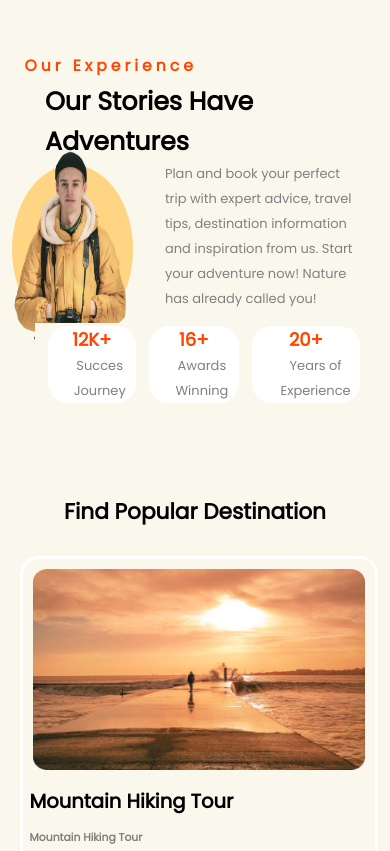
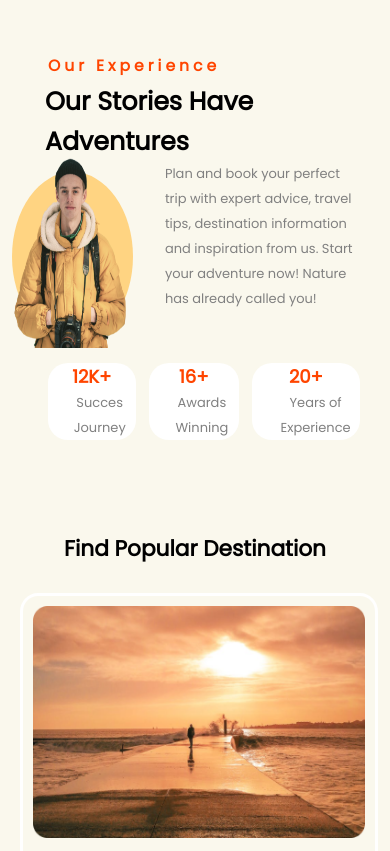
Before and after one commit to techieAyush-TSC/Test-repo, a plain HTML site: page index.html in a window 390 px wide. Shown: the part 2219-3070 px from the top of the page. Drawn offline with Linux system fonts and the light colour scheme.

Commit message:
try auto on img height

```diff
--- a/styles.css
+++ b/styles.css
@@ -370,7 +370,7 @@ li:hover:after {
 }
 .destination-img{
     width: 100%;
-    height: 60%;
+    height: auto;
     padding: 10px;
 }
 .cart-dest h2{
@@ -883,7 +883,7 @@ li:hover:after {
     }
     .story-container h4{
         font-size: larger;
-        margin-left: -72%;
+        margin-left: -60%;
     }
     .story-container p{
         width: 100%;
@@ -902,6 +902,7 @@ li:hover:after {
         margin-left: -130px;
         height: auto;
         width: auto;
+        margin-top: 25%;
     }
     .achievements h2{
         font-size: large;
```
